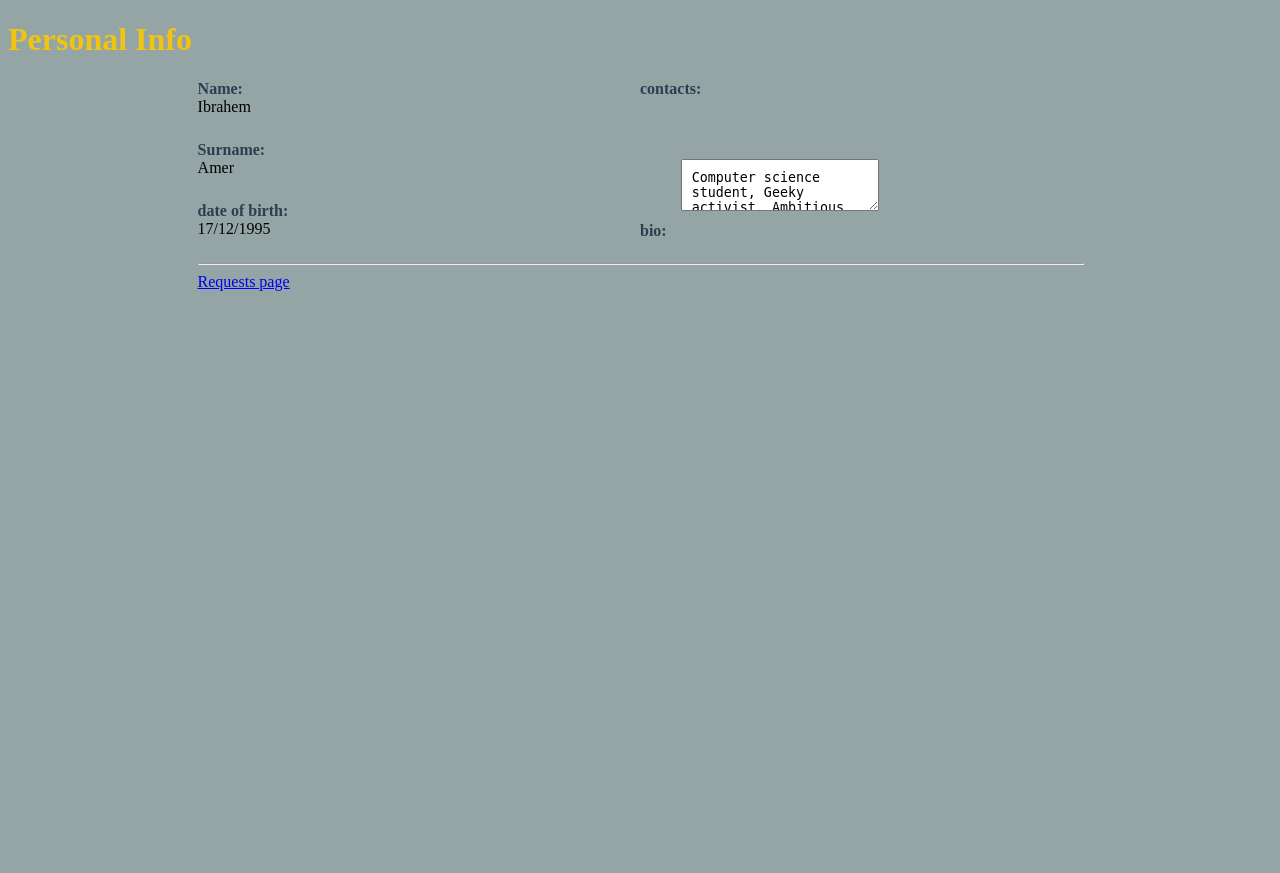
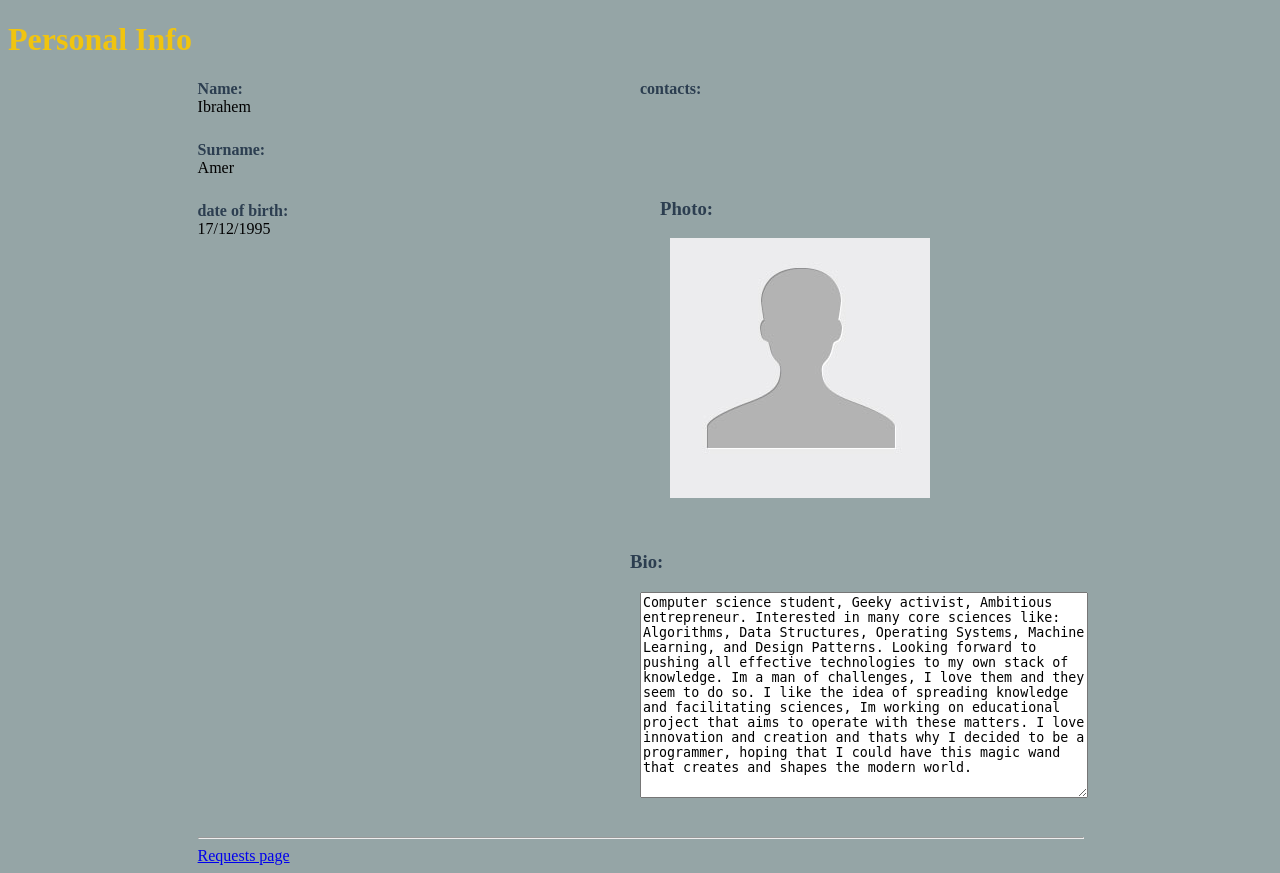
Before and after one commit to Ibrahem3amer/fortytwo, a Django app: template test_assignment/templates/home.html in a window 1280 px wide. Before the commit the page ends 291 px from the top, so only its background shows below. Run offline with Django 3.2, Linux system fonts and the light colour scheme; the template is opened without the code that fills it: values that come from a table or form of the project are taken from there, others are empty; data comes from the database, SQL or seed files in the repository; some libraries are stand-ins or nearby versions.

Commit message:
ticket:5 Default image added

```diff
--- a/test_assignment/models.py
+++ b/test_assignment/models.py
@@ -1,6 +1,7 @@
 import json
 from django.core.validators import RegexValidator
 from django.db import models
+from PIL import Image
 
 
 class Person(models.Model):
@@ -12,8 +13,19 @@ class Person(models.Model):
     bio         = models.CharField(max_length = 500, default = 'N/A')
     birth_date  = models.CharField(max_length = 100, default = 'N/A')
     contacts    = models.CharField(max_length = 200, default = '{}')
-    photo       = models.ImageField(default = 'pic_folder/None/no-img.jpg')
+    photo       = models.ImageField(upload_to = 'images/', default = 'images/no-img.jpg')
 
+    def clean_photo(self):
+
+        size=(200, 200)
+
+        # Open it using Pillow library.
+        photo_name  = self.get_photo_filename()
+        image       = Image.open(photo_name)
+
+        # Resize photo to given size.
+        image.thumbnail(size, Image.ANTIALIAS)
+        image.save(photo_name)
 
 
 
--- a/test_assignment/static/css/style.css
+++ b/test_assignment/static/css/style.css
@@ -29,9 +29,37 @@ label{
     margin-bottom: 25px;
 }
 
-.bio_area{
+.lower_part{
+    width: 100%;
+}
+
+.bio_area_home{
+    width: 50%;
     padding: 10px;
-    width: auto;
+    float: right;
+
+}
+
+.bio_area_home textarea{
+    width: 100%;
+    height: 200px;
+}
+
+.bio_area label{
+    margin-left: auto;
+    margin-right: auto;
+    display: block;
+}
+
+.photo_area{
+    width: 40%;
+    height: auto;
+    float: left;
+    margin:20px;
+}
+
+.photo_area img{
+    background-color: #000;
 }
 
 .contact_area{
--- a/test_assignment/templates/home.html
+++ b/test_assignment/templates/home.html
@@ -1,4 +1,5 @@
 {% include "public/head_file.html"%}
+    {% load static %}
     <h1>Personal Info</h1>
     <div class="container">
         <div class="basic_info">
@@ -18,9 +19,15 @@
                 {% endfor %}
             </ul>
         </div>
-        <div class="bio_info">
-            <label for="bio">bio: </label>
-            <textarea class="personal_info bio_area" name="bio" readonly="readonly">{{ person.bio }}</textarea>
+        <div class="lower_part">
+            <div class="photo_area">
+                <label for="photo"><h3>Photo: </h3></label>
+                <img src="{% static person.photo.url %}" alt="user photo" />
+            </div>
+            <div class="bio_area_home">
+                <label for="bio"><h3>Bio: </h3></label>
+                <textarea class="personal_info bio_area" name="bio" readonly="readonly">{{ person.bio }}</textarea>
+            </div>
         </div>
 
 
--- a/test_assignment/views.py
+++ b/test_assignment/views.py
@@ -36,7 +36,7 @@ def edit_info(request):
     """
     person      = Person.objects.get(pk = 1)
     if request.method == 'POST':
-        form        = EditPersonForm(request.POST, instance = person)
+        form        = EditPersonForm(request.POST, request.FILES, instance = person)
         response    = {}
         if(form.is_valid()):
             form.save()
```
Also changed, not shown: test_assignment/tests/test_forms.py (+18 -0 lines), test_assignment/static/images/no-img.jpg (added), test_assignment/static/images/test.jpg (added).
